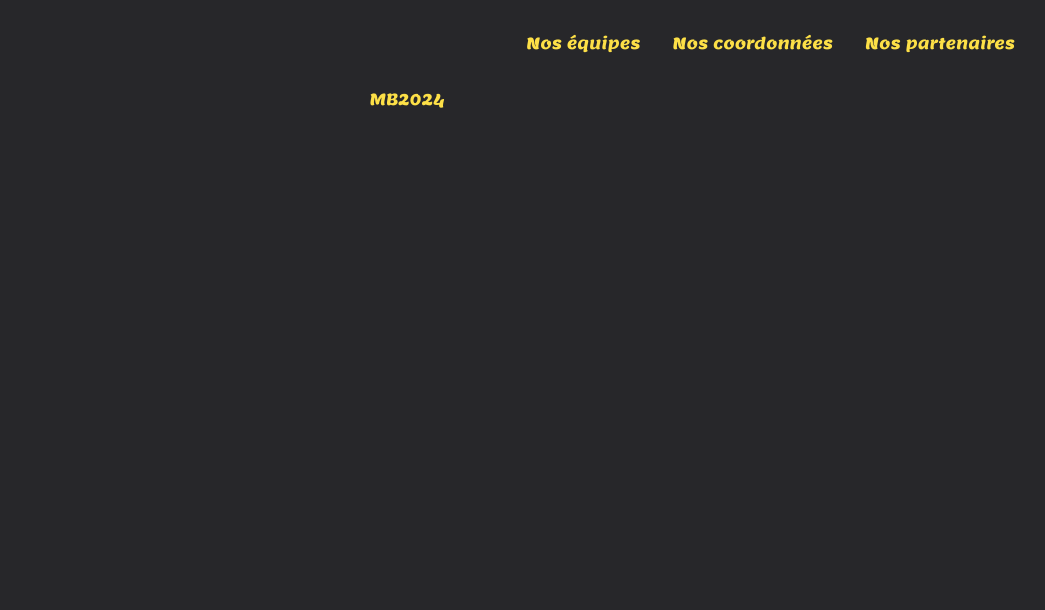
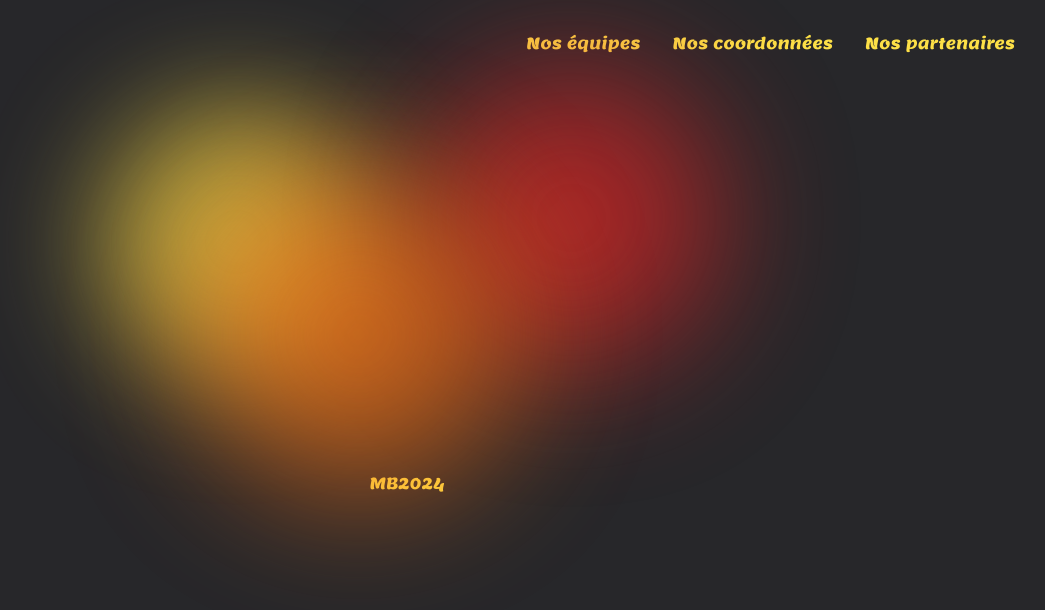
Before and after one commit to Marjo-dev31/TCR, an Angular app: page / in a window 1280 px wide. Shown: the top 610 px of the page, without its empty margins (233-1278 px from the left). Built offline with nearby package versions, Linux system fonts and the light colour scheme.

Commit message:
css(home): animation done

```diff
--- a/package.json
+++ b/package.json
@@ -36,6 +36,8 @@
     "karma-jasmine-html-reporter": "~2.1.0",
     "postcss": "^8.4.47",
     "tailwindcss": "^3.4.14",
+    "tailwindcss-animate": "^1.0.7",
+    "tailwindcss-animated": "^1.1.2",
     "typescript": "~5.4.2"
   }
 }
--- a/src/app/app.component.html
+++ b/src/app/app.component.html
@@ -1,3 +1,4 @@
-<app-header class="font-lemon"></app-header>
-<router-outlet></router-outlet>
+<app-header></app-header>
+<router-outlet>
+</router-outlet>
 <app-footer></app-footer>
--- a/src/app/app.routes.ts
+++ b/src/app/app.routes.ts
@@ -1,3 +1,6 @@
 import { Routes } from '@angular/router';
+import { HomeComponent } from './pages/home/home.component';
 
-export const routes: Routes = [];
+export const routes: Routes = [
+    {path: '', component: HomeComponent}
+];
--- /dev/null
+++ b/src/app/pages/home/home.component.html
@@ -0,0 +1,16 @@
+<main class="">
+  <div class="min-h-full flex items-center justify-center px-16">
+    <div class="relative w-full max-w-xl">
+      <div
+        class="absolute top-0 -left-4 rounded-full bg-yellow-300 w-72 h-72 blur-3xl opacity-70 animate-blob "
+      ></div>
+      <div
+        class="absolute top-0 -right-4 rounded-full bg-red-600 w-72 h-72 blur-3xl opacity-70 animate-blob animation-delay-2s"
+      ></div>
+      <div
+        class="absolute -bottom-8 left-20 rounded-full bg-orange-500 w-72 h-72 blur-3xl opacity-70 animate-blob animation-delay-4s"
+      ></div>
+      <div class="h-96"></div>
+    </div>
+  </div>
+</main>
--- a/src/app/shared/header/header.component.html
+++ b/src/app/shared/header/header.component.html
@@ -1,5 +1,5 @@
 <nav>
-    <ul class="text-yellow-300 flex justify-end p-4">
+    <ul class="text-yellow-300 flex justify-end p-4 flex-wrap text-center">
         <li class="p-4">Nos équipes</li>
         <li class="p-4">Nos coordonnées</li>
         <li class="p-4">Nos partenaires</li>
--- a/src/styles.css
+++ b/src/styles.css
@@ -10,8 +10,16 @@
 }
 }
 
+@layer utilities {
+    .animation-delay-2s {
+        animation-delay: 2000ms;
+    }
+    .animation-delay-4s {
+        animation-delay: 4000ms;
+    }
+}
 
-* {
+/* * {
     box-sizing: border-box;
 }
 
@@ -30,4 +38,4 @@ html {
 
 body {
     background-color: var(--color-black);
-}
+} */
--- a/tailwind.config.js
+++ b/tailwind.config.js
@@ -1,11 +1,25 @@
+const { transform } = require("typescript");
+
 /** @type {import('tailwindcss').Config} */
 module.exports = {
   content: ["./src/**/*.{html,ts}"],
   theme: {
     fontFamily: {
-     lemon:["lemon", 'sans-serif']
+      lemon: ["lemon", "sans-serif"],
     },
-    extend: {},
+    extend: {
+      keyframes: {
+        blob: {
+          "0%": { transform: "translate(0px, 0px) scale(1)"},
+          "33%": { transform: "translate(30px, -50px) scale(1.2)"},
+          "66%": { transform: "translate(-20px, 20px) scale(0.9)"},
+          "100%": { transform: "translate(0px, 0px) scale(1)"},
+        },
+      },
+      animation: {
+        blob: "blob 6s linear infinite",
+      },
+    },
   },
-  plugins: [],
+  plugins: [require("tailwindcss-animate")],
 };
```
Also changed, not shown: src/app/pages/home/home.component.ts (added, +12 -0 lines), src/app/pages/home/home.component.css (added), 2 other files (tests, documents, lock files or other folders).
